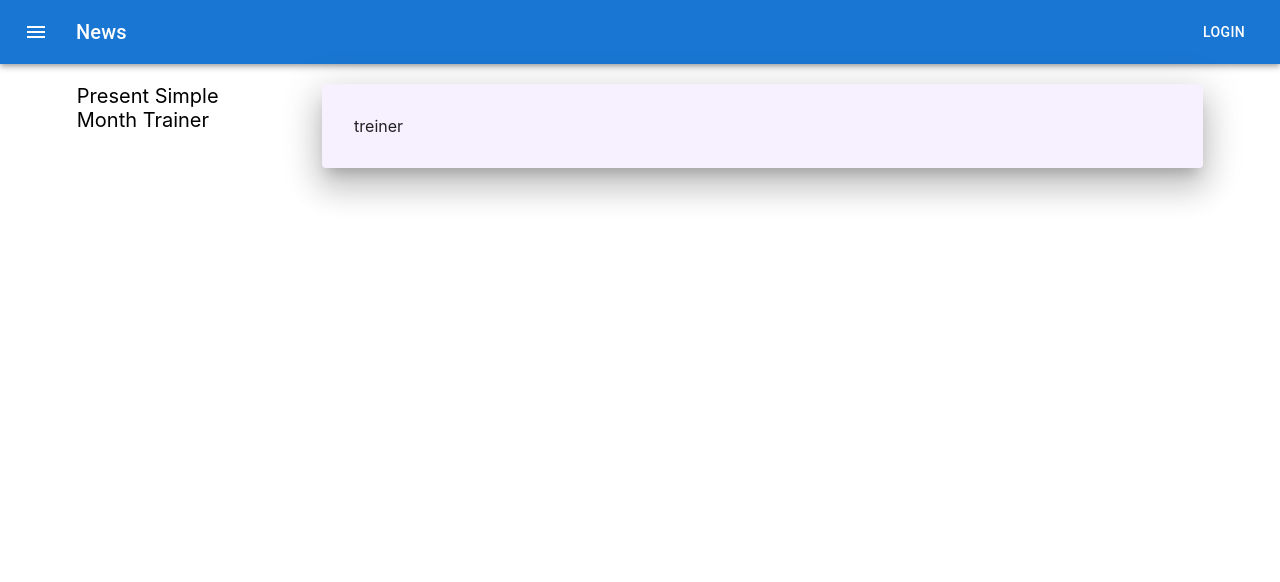
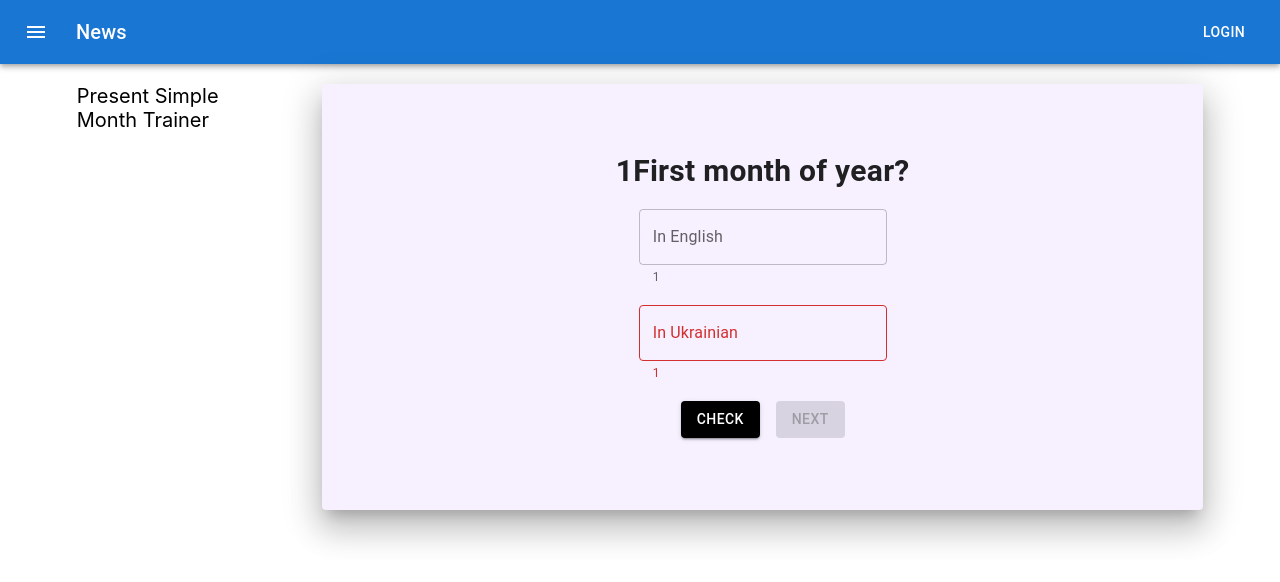
Before and after one commit to EvanMendax/git-gud-english, a React (Create React App) app: page /monthTrainer in a window 1280 px wide. Shown: the top 582 px of the page. Built offline with nearby package versions, Linux system fonts and the light colour scheme.

Commit message:
made layout of month trainer

```diff
--- a/src/Exercises/MonthTrainer/MonthTrainer.tsx
+++ b/src/Exercises/MonthTrainer/MonthTrainer.tsx
@@ -1,9 +1,38 @@
 import * as React from 'react';
+import Typography from "@mui/material/Typography";
+import {TextField} from "@mui/material";
+import Box from "@mui/material/Box";
+import Button from "@mui/material/Button";
 
 
 const MonthTrainer = () => {
+
+    const questions = [
+        {question: 'First month of year?', engAnswer: ['january', 'January'], uaAnswer: ['Січень', 'січень']},
+        {question: '1First month of year?', engAnswer: ['january', 'January'], uaAnswer: ['Січень', 'січень']},
+    ]
+    const randomQuestion = Math.floor(Math.random() * questions.length);
+
+    const checkResult = () => {
+
+    }
+
     return (
-        <div>treiner</div>
+        <Box sx={{display: 'flex', alignItems: 'center', flexDirection: 'column', p: 4}}>
+            <Typography sx={{fontSize: 30, fontWeight: 600, pb: 1}}>
+                {questions[randomQuestion].question}
+            </Typography>
+            <Box sx={{m: 1, height: 80}}>
+                <TextField label='In English' variant='outlined' helperText={'1'}/>
+            </Box>
+            <Box sx={{m: 1, height: 80}}>
+                <TextField label='In Ukrainian' variant='outlined' error helperText={'1'} />
+            </Box>
+            <Box>
+                <Button variant='contained' sx={{color: 'white', bgcolor: 'black', m: 1}}>Check</Button>
+                <Button disabled variant='contained' sx={{color: 'white', bgcolor: 'black', m: 1}}>Next</Button>
+            </Box>
+        </Box>
     );
 };
 
```
